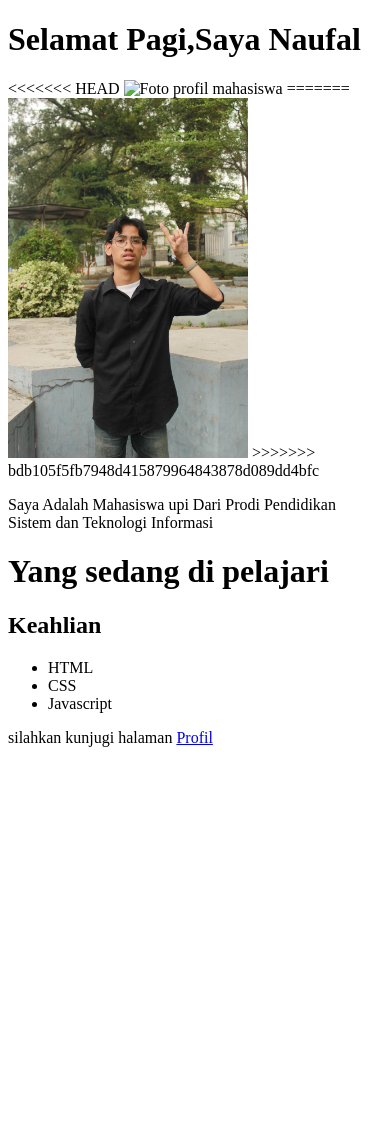
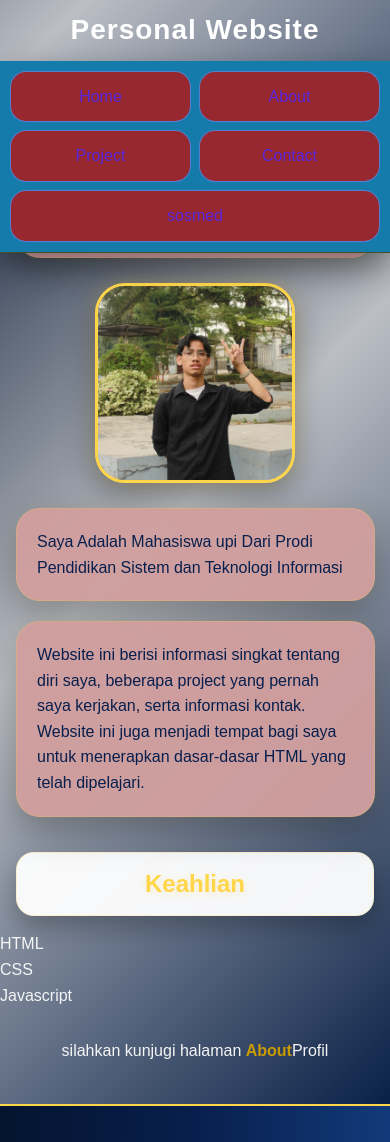
Before and after one commit to fallaghni/Promnet-2, a plain HTML site: page index.html in a window 390 px wide. Before the commit the page ends 844 px from the top, so only its background shows below. Drawn offline with Linux system fonts and the light colour scheme.

Commit message:
upadte Website

```diff
--- a/index.html
+++ b/index.html
@@ -1,61 +1,49 @@
 <!doctype html>
-<html lang="id">
+<html lang="en">
   <head>
     <meta charset="UTF-8" />
-    <title>Home/title>
+    <meta name="viewport" content="width=device-width, initial-scale=1.0" />
+    <title>Website Mahasiswa</title>
+    <link rel="stylesheet" href="style.css" />
   </head>
   <body>
-    <h1>Website Mahasiswa</h1>
-    <nav>
-      <a href="index.html">index.html</a> | <a href="About.html">About</a> |
-      <a href="Contack.html">Kontak</a> |  <a href="Projeck.html">Projeck</a>
-       <a href="sosmed.html">sosmed</a> |
+    <header class="hulu-cicing">
+    <nav class="opening">
+      <h1 class="Judul-home">Personal Website</h1>
     </nav>
 
+    <nav class="link-navbar">
+      <a href="index.html">Home</a> <a href="About.html">About</a>
+      <a href="Projeck.html">Project</a> <a href="Contack.html">Contact</a>
+      <a href="sosmed.html">sosmed</a>
+    </nav>
+    </header>
 
-    <hr />
-    <h2 id="tentang">CEO Ikan Patin 3kg</h2>
-    <p>punteun da abimah juragan Ikan Patin 3kg.</p>
-  </body>
-</html>
-<html lang="id">
-  <head>
-    <meta charset="UTF-8" />
-    <title>Menampilkan Gambar</title>
-  </head>
-  <body>
-    <h1>Selamat Pagi,Saya Naufal</h1>
-<<<<<<< HEAD
-     <img src="Assets\foto profile.JPG" alt="Foto profil mahasiswa" width="240" />
-=======
-    <img src="assest\foto profile.jpeg" alt="Foto profil mahasiswa" width="240" />
->>>>>>> bdb105f5fb7948d415879964843878d089dd4bfc
-    <p>Saya Adalah Mahasiswa upi Dari Prodi
-        Pendidikan Sistem dan Teknologi Informasi
+    <h1 id="intro">Website Mahasiswa</h1>
+    <img
+      class="foto-profil"
+      src="assest\foto profile.jpeg"
+      alt="Foto profil mahasiswa"
+      width="250"
+    />
+    <p class="edu">Saya Adalah Mahasiswa upi Dari Prodi
+        Pendidikan Sistem dan Teknologi Informasi</p>
+    <p class="deskripsi">
+      Website ini berisi informasi singkat tentang diri saya, beberapa project
+      yang pernah saya kerjakan, serta informasi kontak. Website ini juga
+      menjadi tempat bagi saya untuk menerapkan dasar-dasar HTML yang telah
+      dipelajari.
     </p>
-  </body>
-</html>
-<!doctype html>
-<html lang="id">
-<head>
-    <meta charset="UTF-8" />
-    <title>Elemen Teks</title>
-</head>
-<body>
-    <h1>Yang sedang di pelajari</h1>
-    <!DOCTYPE html>
-<html lang="id">
-<head>
-<meta charset="UTF-8">
-<title>List HTML</title>
-</head>
-<body>
-<h2>Keahlian</h2>
+    <h2 class="subjudul">Keahlian</h2>
     <ul>
       <li>HTML</li>
       <li>CSS</li>
       <li>Javascript</li>
     </ul>
+    <p class="about-link">
+      silahkan kunjugi halaman <a href="about.html">About</a>Profil
+    </p>
+    <footer class="footer">
+    </footer>
   </body>
-<p>silahkan kunjugi halaman <a href="About.html">Profil</a></p>
 </html>
--- /dev/null
+++ b/style.css
@@ -0,0 +1,416 @@
+*{
+    margin:0;
+    padding:0;
+    box-sizing:border-box;
+}
+
+body{
+    padding-top:125px;
+    overflow-x:hidden;
+    font-family:Arial, Helvetica, sans-serif;
+    background:linear-gradient(135deg,#04142F 0%,#bbbec4 45%,#011941 100%);
+    color:#F5F5F5;
+    line-height:1.6;
+}
+
+/* ================= HEADER ================= */
+
+.hulu-cicing{
+    position:fixed;
+    top:0;
+    left:0;
+    width:100%;
+    z-index:1000;
+}
+
+.opening{
+    background:linear-gradient(135deg,#04142F 0%,#bbbec4 45%,#011941);
+    background-size:300% 300%;
+    color:white;
+    padding:8px 20px;
+    text-align:center;
+    animation:gradientFlow 8s ease infinite;
+}
+
+.Judul-home{
+    font-size:clamp(28px,5vw,36px);
+    letter-spacing:1px;
+}
+
+/* ================= NAVBAR ================= */
+
+.link-navbar{
+    display:flex;
+    justify-content:center;
+    align-items:center;
+    gap:8px;
+    padding:10px;
+    background:#157baa;
+    border-bottom:1px solid rgba(83, 65, 3, 0.74);
+    box-shadow:0 10px 30px rgba(0,0,0,.35);
+}
+
+.link-navbar a{
+    position:relative;
+    overflow:hidden;
+    flex:1;
+    text-decoration:none;
+    color:#5625db;
+    background:rgba(175, 26, 26, 0.856);
+    backdrop-filter:blur(10px);
+    padding:12px 5px;
+    text-align:center;
+    border-radius:16px;
+    border:1px solid rgba(79, 139, 230, 0.87);
+    transition:.35s ease;
+}
+
+.link-navbar a::before{
+    content:"";
+    position:absolute;
+    top:0;
+    left:-120%;
+    width:60%;
+    height:100%;
+    background:linear-gradient(120deg,
+        transparent,
+        rgba(241, 5, 5, 0.45),
+        transparent);
+    transition:.6s;
+}
+
+.link-navbar a:hover::before{
+    left:140%;
+}
+
+.link-navbar a:hover{
+    background:linear-gradient(135deg,#4b4942,#C99A00);
+    color:#013691;
+    transform:translateY(-4px);
+    box-shadow:0 8px 20px rgba(255,213,74,.35);
+}
+
+/* ================= CARD UMUM ================= */
+
+#intro,
+.edu,
+.deskripsi,
+.isi-about,
+.isi-project,
+.info-contact,
+.form-contact,
+.list-activ,
+.fokus-list,
+.hobi-list,
+.pendidikan-list{
+    width:75%;
+    max-width:750px;
+    margin:20px auto;
+    padding:20px;
+    background:rgba(209, 159, 159, 0.96);
+    color:#081F4D;
+    border-radius:24px;
+    border:1px solid rgba(252, 202, 40, 0.2);
+    box-shadow:
+        0 15px 35px rgba(0,0,0,.25),
+        0 0 20px rgba(255,213,74,.08);
+    animation:fadeUp .8s ease forwards;
+    transition:.35s ease;
+}
+
+#intro:hover,
+.edu:hover,
+.deskripsi:hover,
+.isi-about:hover,
+.isi-project:hover,
+.info-contact:hover,
+.form-contact:hover,
+.list-activ:hover{
+    transform:translateY(-6px);
+    box-shadow:
+        0 20px 40px rgba(0,0,0,.35),
+        0 0 25px rgba(255,213,74,.15);
+}
+
+/* ================= FOTO ================= */
+
+.foto-profil,
+.foto-project{
+    display:block;
+    width:250px;
+    height:250px;
+    margin:25px auto;
+    object-fit:cover;
+    border-radius:30px;
+    border:3px solid #FFD54A;
+    box-shadow:
+        0 12px 30px rgba(0,0,0,.35),
+        0 0 20px rgba(255,213,74,.25);
+    animation:floatPhoto 5s ease-in-out infinite;
+    transition:.35s ease;
+}
+
+.foto-profil:hover,
+.foto-project:hover{
+    transform:scale(1.08) rotate(1deg);
+}
+
+/* ================= JUDUL ================= */
+
+.subjudul,
+.container-judul,
+.judul-project,
+.judul-contact,
+.judul-activ{
+    width:75%;
+    max-width:750px;
+    margin:35px auto 15px;
+    padding:12px;
+    text-align:center;
+    background:rgba(255,255,255,.95);
+    color:#FFD54A;
+    border-radius:18px;
+    border:1px solid rgba(255,213,74,.25);
+    box-shadow:0 12px 25px rgba(0,0,0,.25);
+    text-shadow:0 2px 8px rgba(255,213,74,.25);
+    animation:fadeUp .8s ease;
+}
+
+/* ================= LIST ================= */
+
+.fokus-list,
+.hobi-list,
+.tools-list,
+.pendidikan-list,
+.list-activ{
+    display:flex;
+    flex-direction:column;
+    gap:8px;
+}
+
+.hobi-list li,
+.tools-list li,
+.pendidikan-list li,
+.list-activ li,
+.fokus-list li{
+    padding:6px;
+    transition:.3s;
+}
+
+.hobi-list li:hover,
+.tools-list li:hover,
+.pendidikan-list li:hover,
+.list-activ li:hover,
+.fokus-list li:hover{
+    color:#C99A00;
+    transform:translateX(8px);
+}
+
+/* ================= TABLE ================= */
+
+.data-diri,
+.tabel-r,
+.tabel-activ{
+    width:75%;
+    max-width:750px;
+    margin:20px auto;
+    border-collapse:collapse;
+    background:white;
+    color:#081F4D;
+    border-radius:16px;
+    overflow:hidden;
+    box-shadow:0 12px 25px rgba(0,0,0,.25);
+}
+
+.data-diri th,
+.tabel-r th,
+.tabel-activ th,
+.tabel-contact th{
+    background:linear-gradient(90deg,#04142F,#081F4D,#FFD54A);
+    color:white;
+    padding:14px;
+}
+
+.data-diri td,
+.tabel-r td,
+.tabel-activ td{
+    padding:12px;
+    border:1px solid #e8e8e8;
+}
+
+.data-diri tbody tr:hover,
+.tabel-r tbody tr:hover,
+.tabel-activ tbody tr:hover{
+    background:#FFF8D6;
+}
+
+/* ================= LINK ================= */
+
+.about-link,
+.contact-link{
+    text-align:center;
+    margin:30px 0;
+}
+
+.about-link a,
+.contact-link a,
+.data-diri a,
+.isi-project a{
+    text-decoration:none;
+    color:#C99A00;
+    font-weight:bold;
+    transition:.3s;
+}
+
+.about-link a:hover,
+.contact-link a:hover,
+.data-diri a:hover,
+.isi-project a:hover{
+    color:#04142F;
+    background:#FFD54A;
+    padding:4px 8px;
+    border-radius:8px;
+}
+
+/* ================= CONTACT ================= */
+
+.tabel-contact{
+    width:100%;
+    border-collapse:collapse;
+}
+
+.tabel-contact td{
+    padding:12px;
+}
+
+.tabel-contact .label{
+    width:30%;
+    font-weight:bold;
+    color:#081F4D;
+}
+
+.tabel-contact .input,
+.tabel-contact .textarea{
+    width:70%;
+}
+
+.tabel-contact input,
+.tabel-contact textarea{
+    width:100%;
+    padding:10px;
+    border:1px solid #cfcfcf;
+    border-radius:10px;
+    transition:.3s;
+    font-family:inherit;
+}
+
+.tabel-contact input:focus,
+.tabel-contact textarea:focus{
+    outline:none;
+    border-color:#FFD54A;
+    box-shadow:0 0 10px rgba(255,213,74,.35);
+}
+
+.tabel-contact .tombol{
+    text-align:center;
+}
+
+.tabel-contact button{
+    padding:10px 24px;
+    background:linear-gradient(135deg,#FFD54A,#C99A00);
+    border:none;
+    border-radius:12px;
+    color:#04142F;
+    font-weight:bold;
+    cursor:pointer;
+    transition:.3s;
+}
+
+.tabel-contact button:hover{
+    transform:translateY(-3px);
+    box-shadow:0 8px 20px rgba(255,213,74,.35);
+}
+
+/* ================= FOOTER ================= */
+
+.footer{
+    margin-top:40px;
+    padding:18px;
+    text-align:center;
+    background:linear-gradient(90deg,#04142F,#081F4D,#123A7A);
+    border-top:2px solid #FFD54A;
+    color:#FFE98A;
+}
+
+/* ================= ANIMASI ================= */
+
+@keyframes gradientFlow{
+    0%{background-position:0% 50%;}
+    50%{background-position:100% 50%;}
+    100%{background-position:0% 50%;}
+}
+
+@keyframes fadeUp{
+    from{
+        opacity:0;
+        transform:translateY(40px) scale(.97);
+    }
+    to{
+        opacity:1;
+        transform:translateY(0) scale(1);
+    }
+}
+
+@keyframes floatPhoto{
+    0%,100%{
+        transform:translateY(0);
+    }
+    50%{
+        transform:translateY(-10px);
+    }
+}
+
+/* ================= RESPONSIVE ================= */
+
+@media (max-width:768px){
+
+    body{
+        padding-top:145px;
+    }
+
+    #intro,
+    .edu,
+    .deskripsi,
+    .isi-about,
+    .isi-project,
+    .info-contact,
+    .form-contact,
+    .list-activ,
+    .fokus-list,
+    .hobi-list,
+    .pendidikan-list,
+    .judul-project,
+    .judul-contact,
+    .judul-activ,
+    .container-judul,
+    .subjudul,
+    .data-diri,
+    .tabel-r,
+    .tabel-activ{
+        width:92%;
+    }
+
+    .foto-profil,
+    .foto-project{
+        width:200px;
+        height:200px;
+    }
+
+    .link-navbar{
+        flex-wrap:wrap;
+    }
+
+    .link-navbar a{
+        flex:1 1 calc(50% - 8px);
+    }
+}
```
Also changed, not shown: About.html (+25 -14 lines), Contack.html (+1 -1 lines), Projeck.html (+6 -8 lines), sosmed.html (+1 -0 lines). Lines whose indentation alone changed are shown as unchanged.
